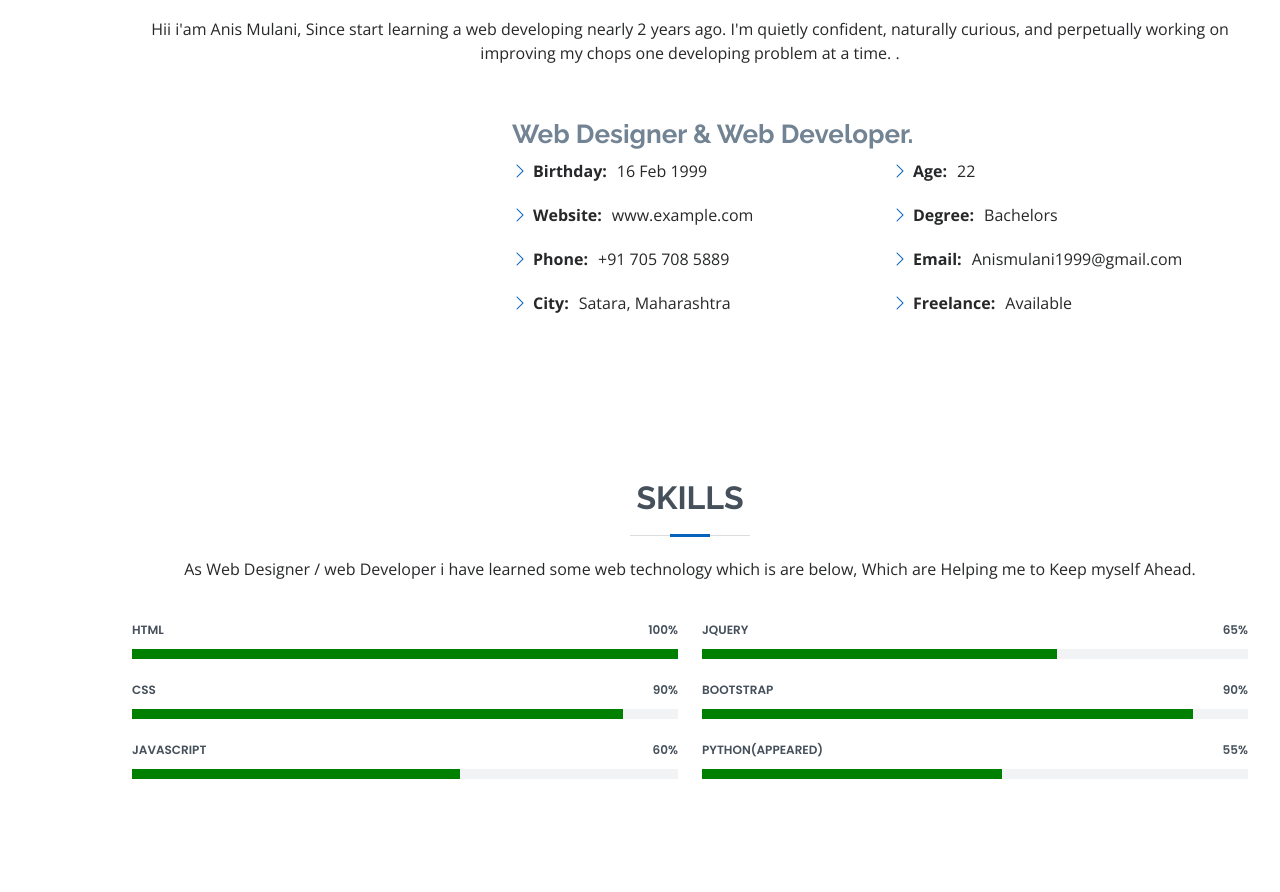
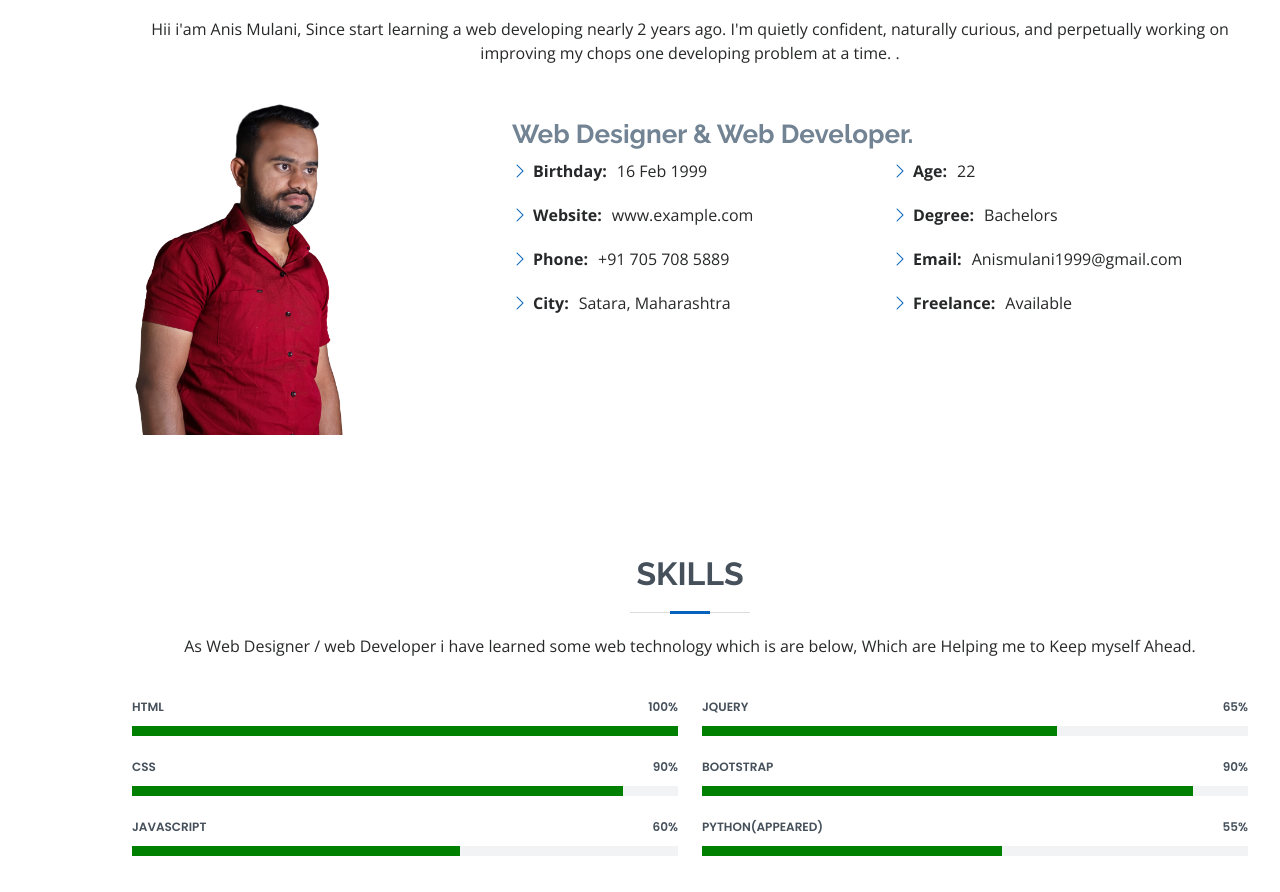
Before and after one commit to AkshaySshende/anis, a plain HTML site: page index.html in a window 1280 px wide. Shown: the part 921-1813 px from the top of the page. Drawn offline with nearby package versions, Linux system fonts and the light colour scheme; files whose address does not match are found by name.

Commit message:
Update index.html

```diff
--- a/index.html
+++ b/index.html
@@ -81,7 +81,7 @@
 
         <div class="row">
           <div class="col-lg-4">
-            <img src="C:/Users/Aksha/Downloads/anis3.jpg" style="border-radius: 0vw;" height="340vw"  class="" alt="">
+            <img src="assets/img/anis.png" style="border-radius: 0vw;" height="340vw"  class="" alt="">
           </div>
           <div class="col-lg-8 pt-6 pt-lg-4 pb-4 pb-lg-4 content">
             <h3>Web Designer &amp; Web Developer.</h3>
```
